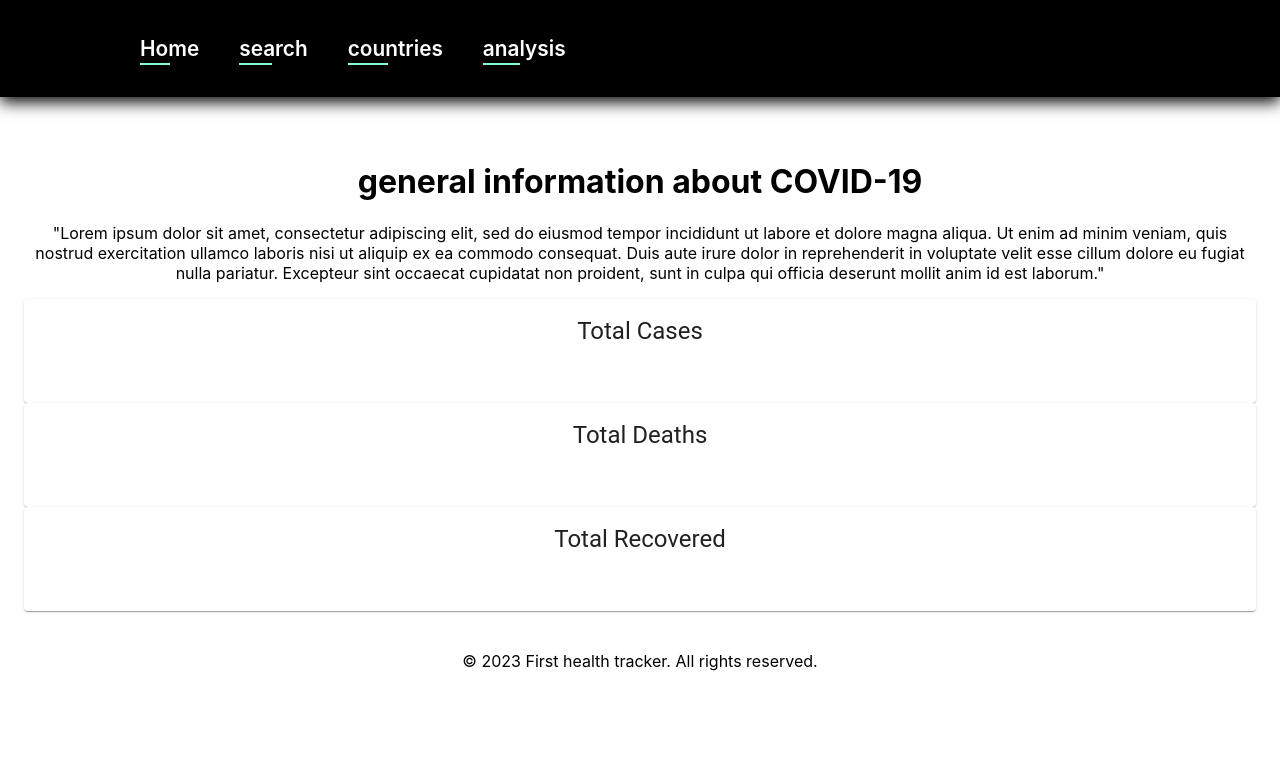
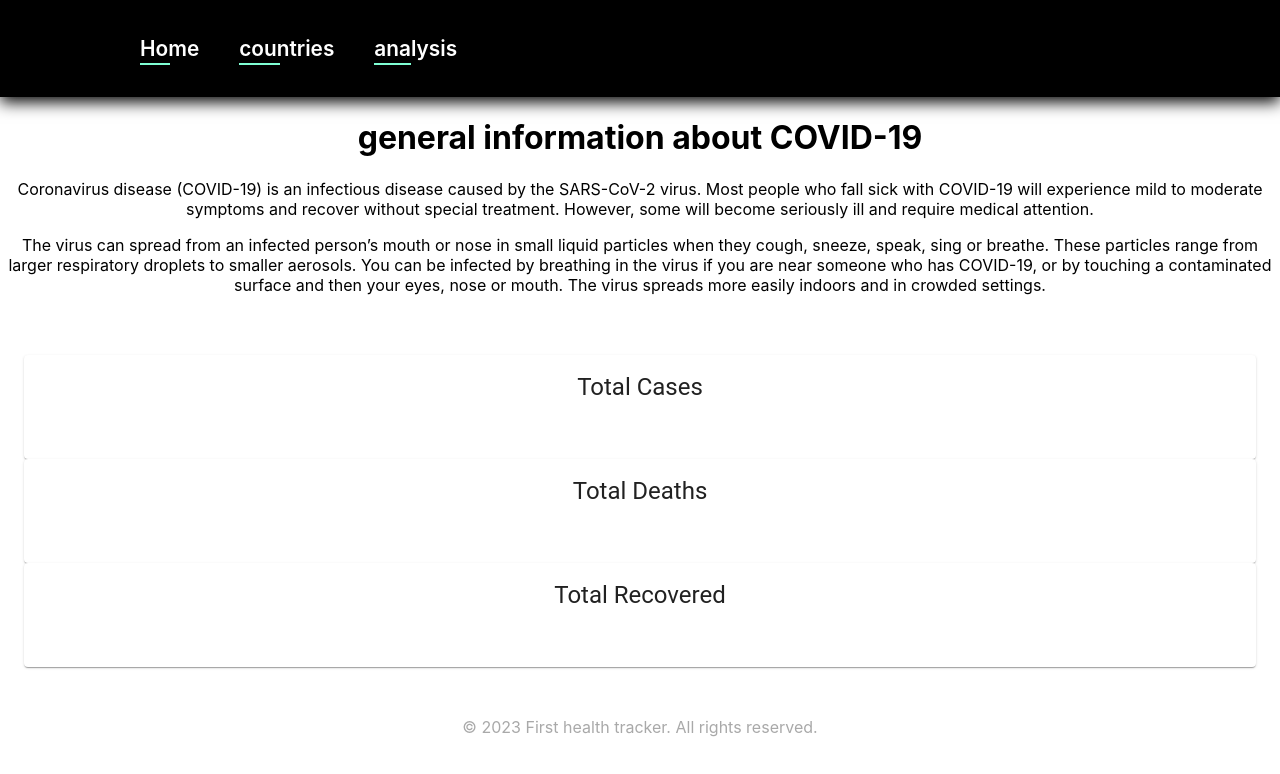
Before and after one commit to Iddahodhiambo/Covid-19-tracker, a React (Create React App) app: page / in a window 1280 px wide. Shown: the top 774 px of the page. Built offline with nearby package versions, Linux system fonts and the light colour scheme; a web font is replaced by a local one.

Commit message:
added info box and additional info

```diff
--- a/src/App.css
+++ b/src/App.css
@@ -4,37 +4,13 @@
   text-align: center;
 }
 
-.App-logo {
-  height: 40vmin;
-  pointer-events: none;
+.footer{
+  position: bottom-fixed;
+  align-content: center;
+  width: 100%;
+  height: 50px;
+  padding: 10px;
+  padding: 10px 0 0 0;
+  color: darkgrey;
+
 }
-
-@media (prefers-reduced-motion: no-preference) {
-  .App-logo {
-    animation: App-logo-spin infinite 20s linear;
-  }
-}
-
-.App-header {
-  background-color: #282c34;
-  min-height: 100vh;
-  display: flex;
-  flex-direction: column;
-  align-items: center;
-  justify-content: center;
-  font-size: calc(10px + 2vmin);
-  color: white;
-}
-
-.App-link {
-  color: #61dafb;
-}
-
-@keyframes App-logo-spin {
-  from {
-    transform: rotate(0deg);
-  }
-  to {
-    transform: rotate(360deg);
-  }
-}
--- a/src/App.js
+++ b/src/App.js
@@ -3,7 +3,7 @@ import React,{useState} from 'react';
 import './App.css';
 import Home from './components/Home';
 import Navbar from './components/navbar';
-import Search from './components/Search';
+//import Search from './components/Search';
 import Countries from './components/Countries';
 import Analysis from './components/Analysis'
 import Footer from './components/Footer';
@@ -22,10 +22,11 @@ function App() {
               <Route exact path="/">
                     <Home />
               </Route>
-              <Route path="/search">
+              {/* <Route path="/search">
                     <Search />
               </Route>
-              <Route path="/countries">
+               */}
+               <Route path="/countries">
                     <Countries />
               </Route>
               <Route path="/analysis">
--- a/src/components/Analysis.js
+++ b/src/components/Analysis.js
@@ -1,7 +1,7 @@
 import React,{useState, useEffect} from 'react'
 import Chart from 'chart.js/auto';
 import { Box } from "@mui/system";
-import { Bar,Line} from 'react-chartjs-2';
+import { Bar} from 'react-chartjs-2';
 // import Grid from "@mui/material/Grid";
 // import Paper from "@mui/material/Paper";
 // import Typography from "@mui/material/Typography";
@@ -15,7 +15,7 @@ function Analysis() {
     const today = date.toISOString().slice(0, 10);
 
     useEffect(() => {
-        //should change the api to https://api.covid19api.com/dayone/country/south-africa/status/confirmed/live
+        //should change the api to https://api.covid19api.com/summary
 
         fetch(`https://covid-193.p.rapidapi.com/statistics`, {
             "method": "GET",
--- a/src/components/Home.js
+++ b/src/components/Home.js
@@ -1,87 +1,18 @@
 import React from "react";
-import { Box } from "@mui/system";
-import Typography from "@mui/material/Typography";
-import { Card, CardHeader, CardContent } from "@mui/material";
-
+import InfoBox from "./InfoBox";
 
 
 function Home() {
     return(
-  <Box component="main" sx={{ flexGrow: 1, p: 3 }} className="home-container">
-      <div style={{ padding: "10px 0" }} />
-      <div className="mainSection">
-      <div className="contentBox">
-        <h1>general information about COVID-19</h1>
-        <p>"Lorem ipsum dolor sit amet, consectetur adipiscing elit, sed do eiusmod tempor incididunt ut labore et dolore magna aliqua. Ut enim ad minim veniam, quis nostrud exercitation ullamco laboris nisi ut aliquip ex ea commodo consequat. Duis aute irure dolor in reprehenderit in voluptate velit esse cillum dolore eu fugiat nulla pariatur. Excepteur sint occaecat cupidatat non proident, sunt in culpa qui officia deserunt mollit anim id est laborum."</p>
-      </div>
+    <div className="mainSection">
+      <h1>general information about COVID-19</h1>
+      Coronavirus disease (COVID-19) is an infectious disease caused by the SARS-CoV-2 virus.
+      Most people who fall sick with COVID-19 will experience mild to moderate symptoms and recover without special treatment. However, some will become seriously ill and require medical attention.
+      <p>The virus can spread from an infected person’s mouth or nose in small liquid particles when they cough, sneeze, speak, sing or breathe. These particles range from larger respiratory droplets to smaller aerosols.
+         You can be infected by breathing in the virus if you are near someone who has COVID-19, or by touching a contaminated surface and then your eyes, nose or mouth. The virus spreads more easily indoors and in crowded settings.
+      </p>
+    <InfoBox/>
     </div>
-    <Typography className="dashcard-container">
-        {/* card to display total number of covid-19 cases */}
-        <Card className="dashcard">
-          <CardHeader title="Total Cases" />
-          <CardContent>
-            <Typography variant="body2" color="text.light">
-              <strong>
-                {/* {loading ? "Loading..." : getTotal("total").toLocaleString()}
-               */}
-               </strong>
-            </Typography>
-          </CardContent>
-          {/*
-          <CardActions className="card-actions">
-            <Link to={"/countries"} onClick={() => <Countries />}>
-              <Button size="small" className="learn-more-btn">
-                Learn More
-              </Button>
-            </Link>
-          </CardActions> */}
-        </Card>
-        {/* card to display total number of covid-19 deaths */}
-        <Card className="dashcard">
-          <CardHeader title="Total Deaths" />
-          <CardContent>
-            <Typography variant="body2" color="text.light">
-              <strong>
-                {/* {loading ? "Loading..." : getTotalDeaths().toLocaleString()} */}
-              </strong>
-            </Typography>
-          </CardContent>
-          {/* <CardActions className="card-actions">
-            <Link to={"/countries"} onClick={() => <Countries />}>
-              <Button size="small" className="learn-more-btn">
-                Learn More
-              </Button>
-            </Link>
-          </CardActions> */}
-        </Card>
-        {/* card to display total number of covid-19 recovered */}
-        <Card className="dashcard">
-          <CardHeader title="Total Recovered" />
-          <CardContent>
-            <Typography variant="body2" color="text.light">
-              <strong>
-                {/* {loading
-                  ? "Loading..."
-                  : getTotal("recovered").toLocaleString()}
-               */}
-              </strong>
-            </Typography>
-          </CardContent>
-          {/* <CardActions className="card-actions">
-            <Link to={"/countries"} onClick={() => <Countries countries={countries} />}>
-              <Button size="small" className="learn-more-btn">
-                Learn More
-              </Button>
-            </Link>
-          </CardActions> */}
-        </Card>
-      </Typography>
-
-
-
-  </Box>
-
-
     )
 }
 
--- /dev/null
+++ b/src/components/InfoBox.js
@@ -0,0 +1,77 @@
+import React from 'react';
+import { Box } from "@mui/system";
+import Typography from "@mui/material/Typography";
+import { Card, CardHeader, CardContent } from "@mui/material";
+
+
+function InfoBox() {
+    return (
+
+      <Box component="main" sx={{ flexGrow: 1, p: 3 }} className="home-container">
+        <div style={{ padding: "10px 0" }} />
+        <Typography className="dashcard-container">
+          {/* card to display total number of covid-19 cases */}
+          <Card className="dashcard">
+            <CardHeader title="Total Cases" />
+            <CardContent>
+              <Typography variant="body2" color="text.light">
+                <strong>
+                  {/* {loading ? "Loading..." : getTotal("total").toLocaleString()} */}
+                </strong>
+              </Typography>
+            </CardContent>
+            {/* <CardActions className="card-actions">
+              <Link to={"/countries"} onClick={() => <Countries />}>
+                <Button size="small" className="learn-more-btn">
+                  Learn More
+                </Button>
+              </Link>
+            </CardActions>
+             */}
+          </Card>
+          {/* card to display total number of covid-19 deaths */}
+          <Card className="dashcard">
+            <CardHeader title="Total Deaths" />
+            <CardContent>
+              <Typography variant="body2" color="text.light">
+                <strong>
+                  {/* {loading ? "Loading..." : getTotalDeaths().toLocaleString()} */}
+                </strong>
+              </Typography>
+            </CardContent>
+            {/* <CardActions className="card-actions">
+              <Link to={"/countries"} onClick={() => <Countries />}>
+                <Button size="small" className="learn-more-btn">
+                  Learn More
+                </Button>
+              </Link>
+            </CardActions> */}
+          </Card>
+          {/* card to display total number of covid-19 recovered */}
+          <Card className="dashcard">
+            <CardHeader title="Total Recovered" />
+            <CardContent>
+              <Typography variant="body2" color="text.light">
+                <strong>
+                  {/* {loading
+                    ? "Loading..."
+                    : getTotal("recovered").toLocaleString()} */}
+                </strong>
+              </Typography>
+            </CardContent>
+            {/* <CardActions className="card-actions">
+              <Link to={"/countries"} onClick={() => <Countries countries={countries} />}>
+                <Button size="small" className="learn-more-btn">
+                  Learn More
+                </Button>
+              </Link>
+            </CardActions> */}
+          </Card>
+        </Typography>
+      </Box>
+
+
+    )
+}
+
+export default InfoBox;
--- a/src/components/navbar.js
+++ b/src/components/navbar.js
@@ -12,7 +12,7 @@ function Navbar(){
 
                 <li><NavLink  to="/"className="active"href="index.html">Home</NavLink></li>
 
-                <li><NavLink to="/search"className="active">search</NavLink></li>
+                {/* <li><NavLink to="/search"className="active">search</NavLink></li> */}
 
                 <li><NavLink to="/countries"className="active">countries</NavLink></li>
 
```
